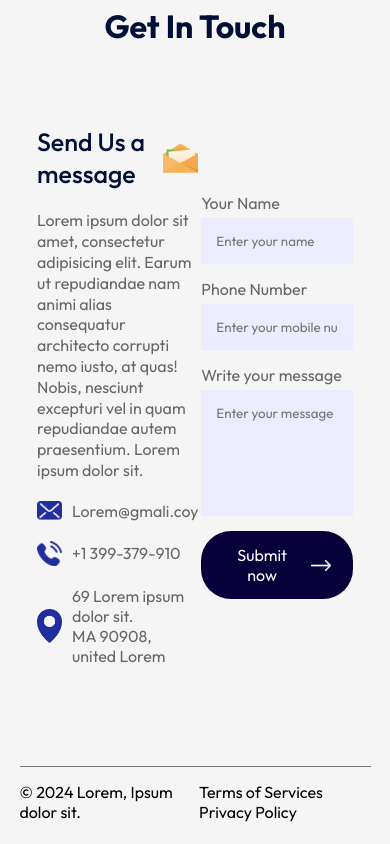
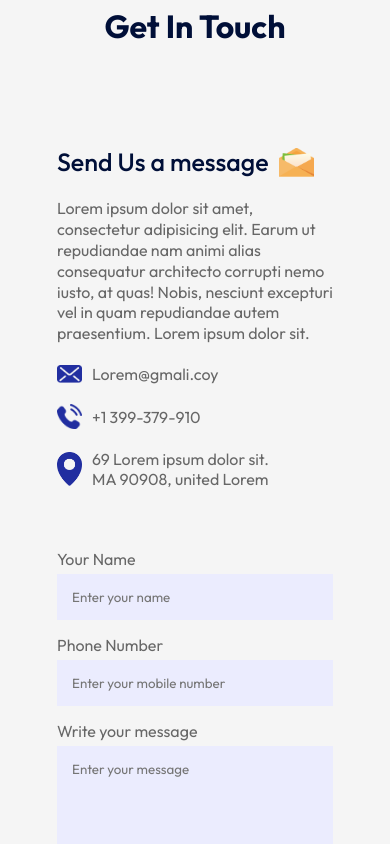
Before and after one commit to Hdeee1/-cp-GreatStack, a React (Vite) app: page / in a window 390 px wide. Shown: the part 4460-5304 px from the top of the page. Built offline with nearby package versions, Linux system fonts and the light colour scheme.

Commit message:
responsive contact

```diff
--- a/src/Components/Contact/Contact.css
+++ b/src/Components/Contact/Contact.css
@@ -58,3 +58,15 @@
   display: block;
   margin: 20px 0;
 }
+
+/* ---- Media Query ---- */
+
+@media (max-width: 700px) {
+  .contact {
+    display: block;
+  }
+
+  .contact-col {
+    padding: 20px;
+  }
+}
```
